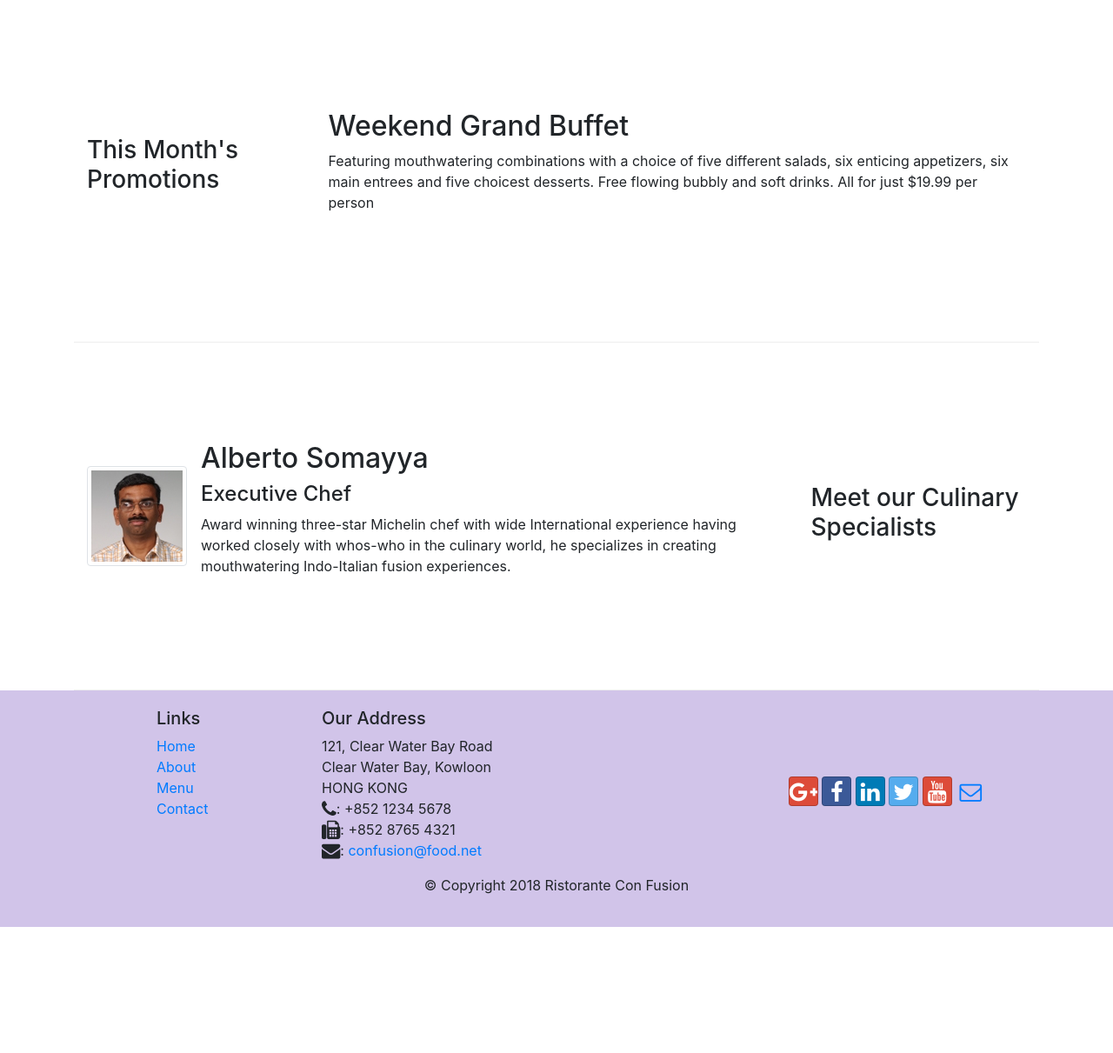
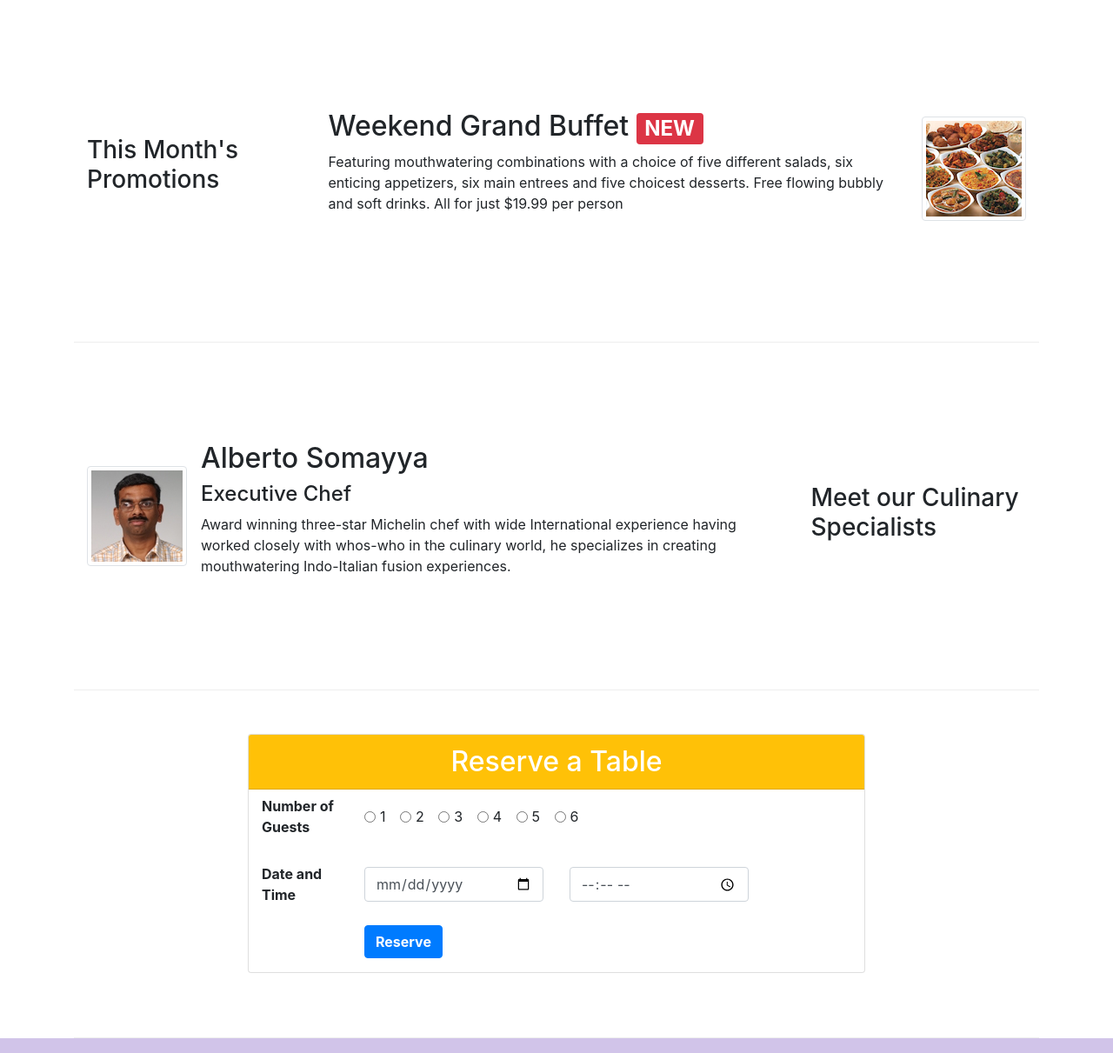
Before and after one commit to sonny2k/Bootstrap-demo, a website: page index.html in a window 1280 px wide. Shown: the part 740-1951 px from the top of the page at 87% size. Before the commit the page ends 1806 px from the top, so only its background shows below. Drawn offline with nearby package versions, Linux system fonts and the light colour scheme.

Commit message:
assignment 2

```diff
--- a/index.html
+++ b/index.html
@@ -35,13 +35,16 @@
 
     <header class="jumbotron">
         <div class="container">
-            <div class="row row-header">
+            <div class="row row-header align-items-center">
                 <div class="col-12 col-sm-6">
                     <h1>Ristorante con Fusion</h1>
                     <p>We take inspiration from the World's best cuisines, and create a unique fusion experience. Our lipsmacking creations will tickle your culinary senses!</p>
                 </div>
                 <div class="col-12 col-sm align-self-center">
                     <img src="img/logo.png" alt="" class="img-fluid">
+                </div>
+                <div class="col-12 col-sm my-auto">
+                    <a href="#reservetable" class="btn btn-warning" style="font-weight: bold; width: 100%;">Reserve Table</a>
                 </div>
             </div>
         </div>
@@ -63,14 +66,18 @@
             </div>
         </div>
 
-
         <div class="row row-content align-items-center">
             <div class="col-12 col-sm-4 col-md-3">
                 <h3>This Month's Promotions</h3>
             </div>
             <div class="col col-sm col-md">
-                <h2>Weekend Grand Buffet</h2>
-                <p>Featuring mouthwatering combinations with a choice of five different salads, six enticing appetizers, six main entrees and five choicest desserts. Free flowing bubbly and soft drinks. All for just $19.99 per person </p>
+                <div class="media">
+                    <div class="media-body">
+                        <h2 class="mt-0">Weekend Grand Buffet <span class="badge badge-danger">NEW</span></h2>
+                        <p class="d-none d-sm-block">Featuring mouthwatering combinations with a choice of five different salads, six enticing appetizers, six main entrees and five choicest desserts. Free flowing bubbly and soft drinks. All for just $19.99 per person </p>
+                    </div>
+                    <img src="img/buffet.png" alt="Buffet" class="d-flex ml-3 img-thumbnail align-self-center">
+                </div>
             </div>
         </div>
 
@@ -88,6 +95,65 @@
                     </div>
                 </div>
             </div>
+        </div>
+
+        <div class="row row-content justify-content-center">
+            <div class="col-2"></div>
+            <div class="col-sm">
+                <div class="card">
+                    <h2 class="card-header bg-warning text-white text-center" id="reservetable">Reserve a Table</h2>
+                    <div class="col-12">
+                        <form>
+                            <div class="form-group row align-items-center">
+                                <label for="numofguests" class="col-md-2 col-form-label" style="font-weight: bold;">Number of Guests</label>
+                                <div class="col-md-10">
+                                    <div class="form-check form-check-inline">
+                                        <input class="form-check-input" type="radio" name="numguest" id="1g">
+                                        <label class="form-check-label" for="1g">1</label>
+                                    </div>
+                                    <div class="form-check form-check-inline">
+                                        <input class="form-check-input" type="radio" name="numguest" id="2g">
+                                        <label class="form-check-label" for="2g">2</label>
+                                    </div>
+                                    <div class="form-check form-check-inline">
+                                        <input class="form-check-input" type="radio" name="numguest" id="3g">
+                                        <label class="form-check-label" for="3g">3</label>
+                                    </div>
+                                    <div class="form-check form-check-inline">
+                                        <input class="form-check-input" type="radio" name="numguest" id="4g">
+                                        <label class="form-check-label" for="4g">4</label>
+                                    </div>
+                                    <div class="form-check form-check-inline">
+                                        <input class="form-check-input" type="radio" name="numguest" id="5g">
+                                        <label class="form-check-label" for="5g">5</label>
+                                    </div>
+                                    <div class="form-check form-check-inline">
+                                        <input class="form-check-input" type="radio" name="numguest" id="6g">
+                                        <label class="form-check-label" for="6g">6</label>
+                                    </div>
+                                </div>
+                            </div>
+
+                            <div class="form-group row align-items-center">
+                                <label for="datentime" class="col-md-2 col-form-label" style="font-weight: bold;">Date and Time</label>
+                                <div class="col-12 col-md-4">
+                                    <input type="date" class="form-control" name="date" id="date">
+                                </div>
+                                <div class="col-12 col-md-4">
+                                    <input type="time" class="form-control" name="time" id="time">
+                                </div>
+                            </div>
+
+                            <div class="form-group row">
+                                <div class="offset-md-2 col-md-10">
+                                    <button type="submit" class="btn btn-primary" style="font-weight: bold;">Reserve</button>
+                                </div>
+                            </div>
+                        </form>
+                    </div>
+                </div>
+            </div>
+            <div class="col-2"></div>
         </div>
     </div>
 
```
